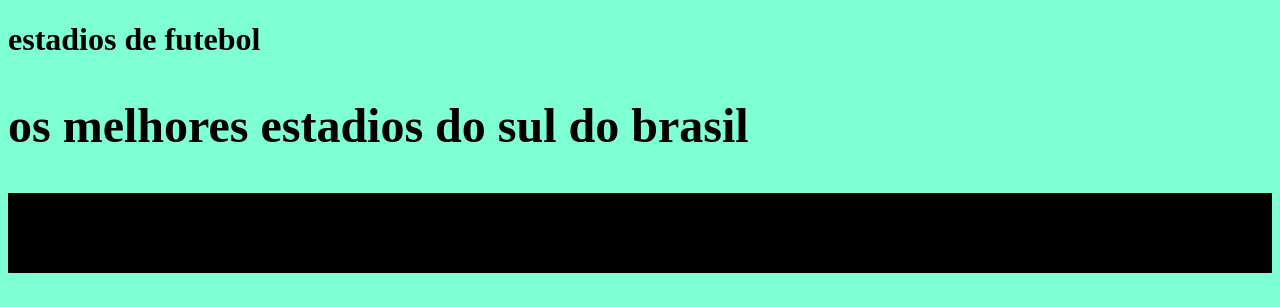
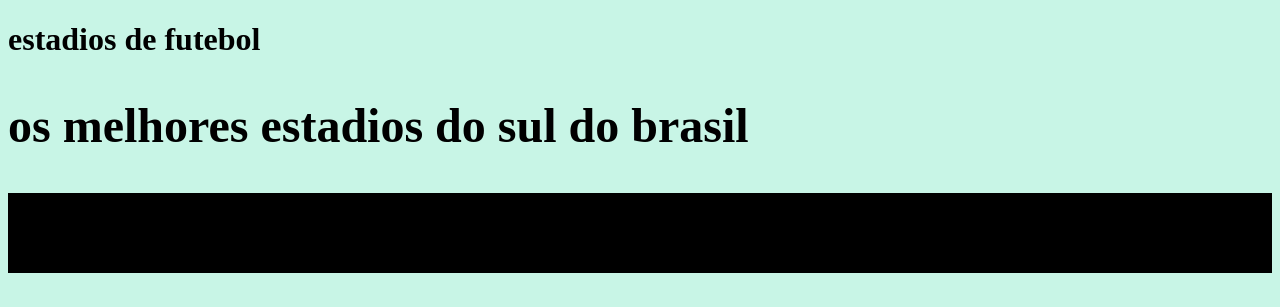
Before and after one commit to CR7cristianoronaldo/filho-anna, a plain HTML site: page index.html in a window 1280 px wide. Drawn offline with Linux system fonts and the light colour scheme.

Commit message:
style.css

```diff
--- a/style.css
+++ b/style.css
@@ -1,5 +1,5 @@
 body{
-    background-color: aquamarine;
+    background-color: rgb(200, 245, 230);
 }
 .engrenagem {
     width: 5%;
```
